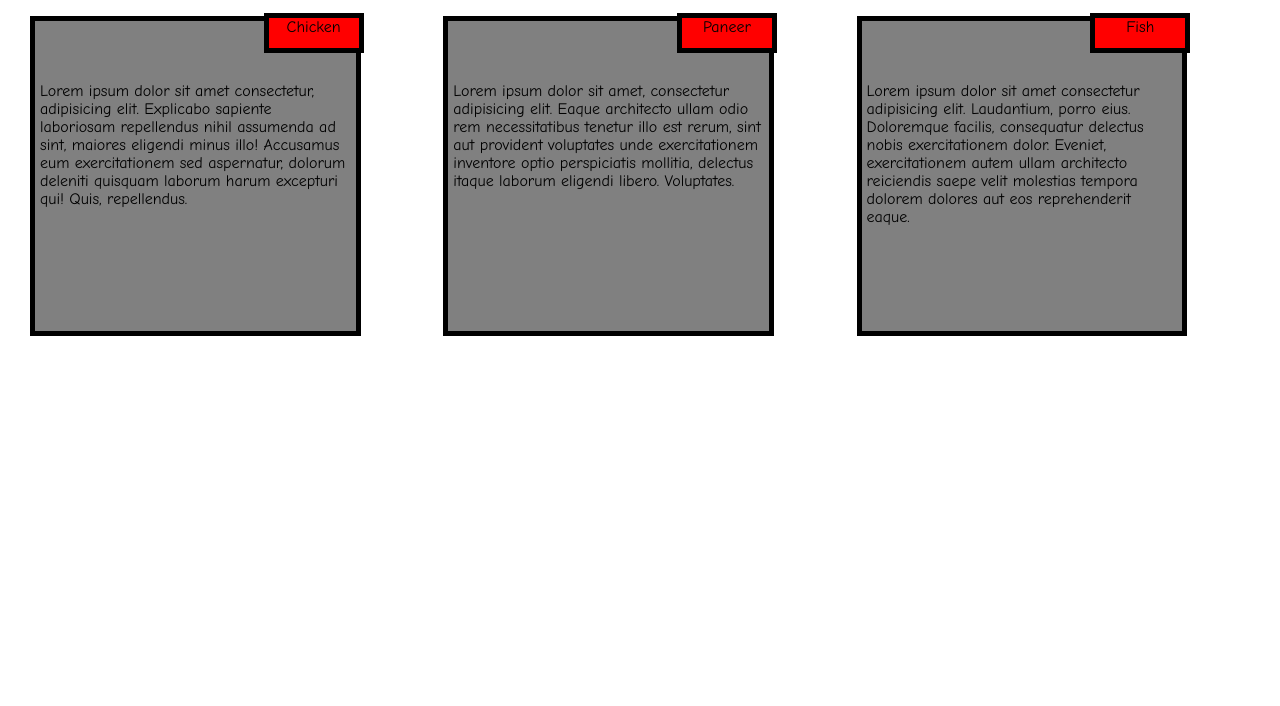
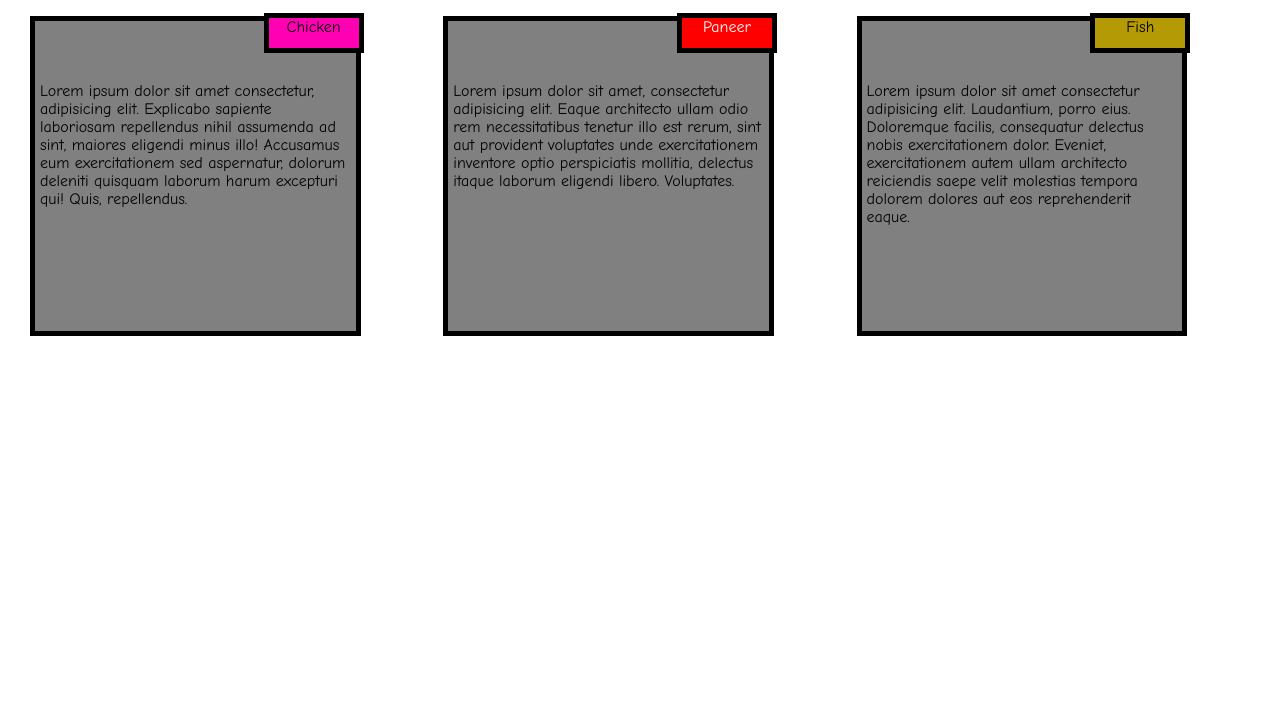
Before and after one commit to singh-prayag/Coursera, a plain HTML site: page index.html in a window 1280 px wide. Shown: the part 94-800 px from the top of the page. Drawn offline with Linux system fonts and the light colour scheme.

Commit message:
Add files via upload

```diff
--- a/css/style.css
+++ b/css/style.css
@@ -26,7 +26,7 @@ body {
     width:100px;
     height:40px;
     text-align: center;
-    background-color: red;
+    background-color: rgb(255, 0, 179);
     border:black solid 5px;
     position:relative;
     float:right;
@@ -39,6 +39,7 @@ body {
     height:40px;
     text-align: center;
     background-color: red;
+    color:white;
     border:black solid 5px;
     position:relative;
     float:right;
@@ -50,7 +51,7 @@ body {
     width:100px;
     height:40px;
     text-align: center;
-    background-color: red;
+    background-color: rgb(180, 154, 4);
     border:black solid 5px;
     position:relative;
     float:right;
```
